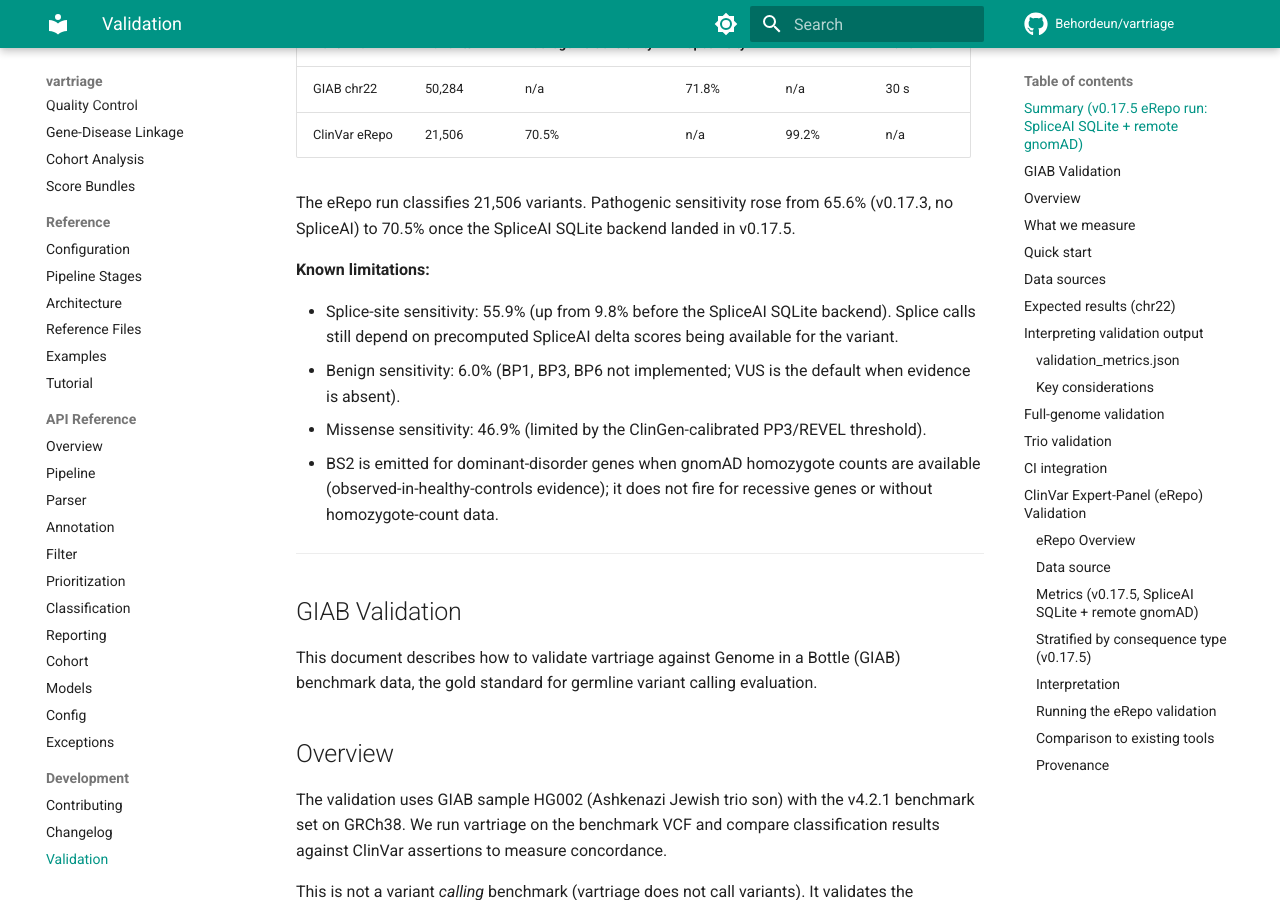
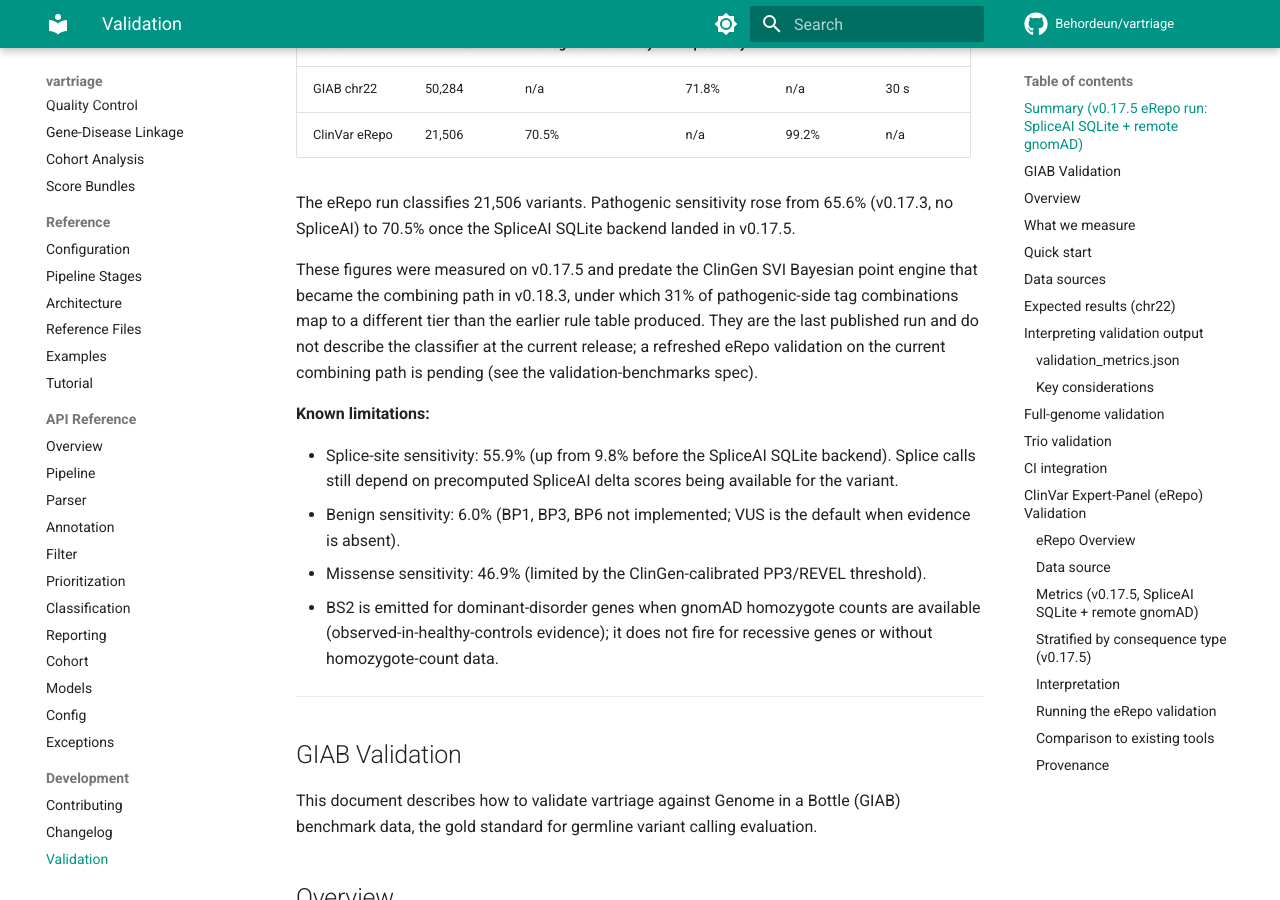
Before and after one commit to Behordeun/vartriage, an MkDocs documentation site: the page built from docs/validation.md, in a window 1280 px wide and 900 px high, scrolled down 411 px. Built offline with MkDocs 1.6.1 and Material for MkDocs 9.7.7, drawn with Linux system fonts in a browser that asks for light colours; comment, search, counter and statistics services are not loaded.

Commit message:
Qualify published validation figures as pre-point-engine
Note in the README and the validation guide that the published eRepo sensitivity, splice-site, and 6.0% benign-sensitivity figures were measured on v0.17.5 and predate the ClinGen SVI point engine adopted in v0.18.3, under which 31% of pathogenic-side tag combinations map to a different tier. The numbers are the last published run and do not describe the classifier at the current release; a refreshed eRepo validation on the current combining path is pending under the validation-benchmarks spec.

Salvages the still-accurate correction from the superseded docs-sync branch; the remaining content of that branch is either already on main or made stale by the v0.19.0 BS2 and PP5 work.

```diff
--- a/docs/validation.md
+++ b/docs/validation.md
@@ -13,6 +13,8 @@ This document describes how to validate vartriage against benchmark datasets. Tw
 | ClinVar eRepo | 21,506   | 70.5%                  | n/a          | 99.2% | n/a     |
 
 The eRepo run classifies 21,506 variants. Pathogenic sensitivity rose from 65.6% (v0.17.3, no SpliceAI) to 70.5% once the SpliceAI SQLite backend landed in v0.17.5.
+
+These figures were measured on v0.17.5 and predate the ClinGen SVI Bayesian point engine that became the combining path in v0.18.3, under which 31% of pathogenic-side tag combinations map to a different tier than the earlier rule table produced. They are the last published run and do not describe the classifier at the current release; a refreshed eRepo validation on the current combining path is pending (see the validation-benchmarks spec).
 
 **Known limitations:**
 
```
Also changed, not shown: README.md (+3 -1 lines), 1 other file.
